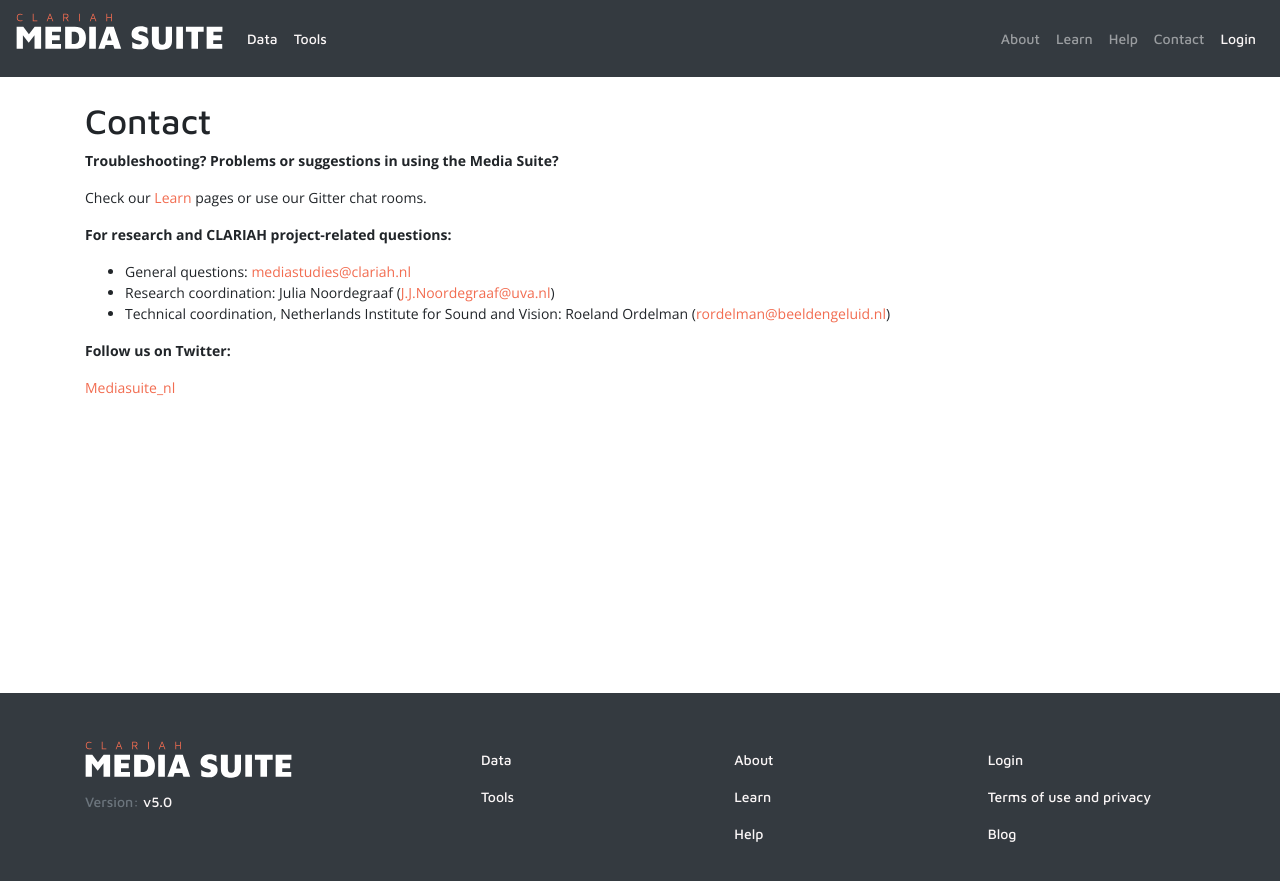
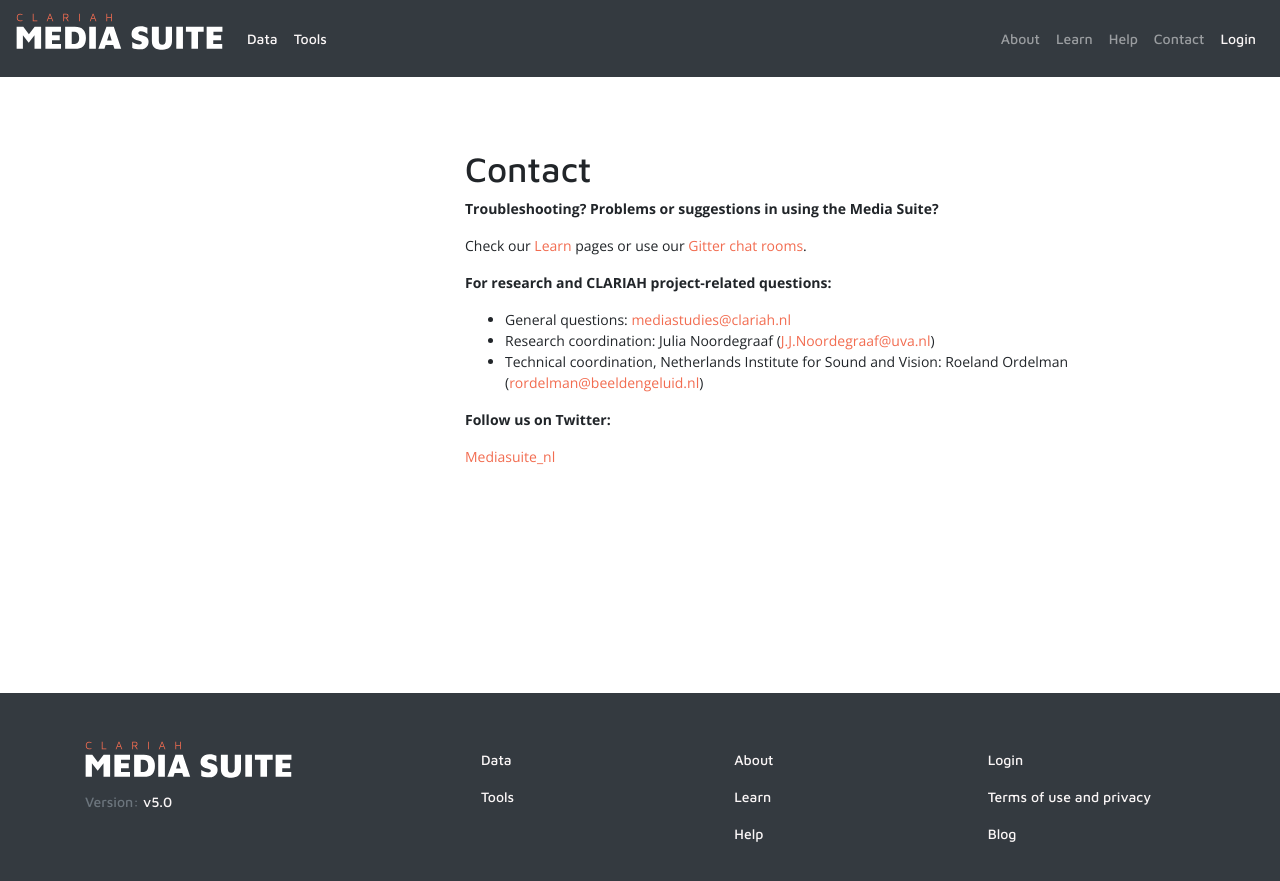
Before and after one commit to roelandordelman/mediasuite-website, a Jekyll site: the page built from contact.markdown, in a window 1280 px wide. Shown: the top 881 px of the page. Built offline with Jekyll 4.4.1, drawn with Linux system fonts in a browser that asks for light colours; comment, search, counter and statistics services are not loaded.

Commit message:
Update contact page

```diff
--- a/_layouts/about.html
+++ b/_layouts/about.html
@@ -1,5 +1,5 @@
 {% include header.html %}
-<main role="main" class="flex-shrink-0 mt-5 mb-5">
+<main role="main" class="flex-shrink-0 my-5">
 	<div class="container">
 		<div class="row" style="min-height:200px">
 			<div class="col-md-4">
--- /dev/null
+++ b/_layouts/contact.html
@@ -0,0 +1,14 @@
+{% include header.html %}
+<main role="main" class="flex-shrink-0 my-5">
+	<div class="container">
+		<div class="row">
+			<div class="col-md-4">
+
+			</div>
+			<div class="col-md-8">
+				<h1>{{ page.title }}</h1>
+				{{ content }}
+		</div>
+	</div>
+</main>
+{% include footer.html %}
--- a/contact.markdown
+++ b/contact.markdown
@@ -7,7 +7,7 @@
 
 **Troubleshooting? Problems or suggestions in using the Media Suite?**
 
-Check our [Learn](/mediasuite-website/documentation) pages or use our Gitter chat rooms.
+Check our [Learn](/mediasuite-website/documentation) pages or use our [Gitter chat rooms](/mediasuite-website/documentation/forum).
 
 **For research and CLARIAH project-related questions:**
 
```
Also changed, not shown: other parts of contact.markdown (+1 -1 lines).
